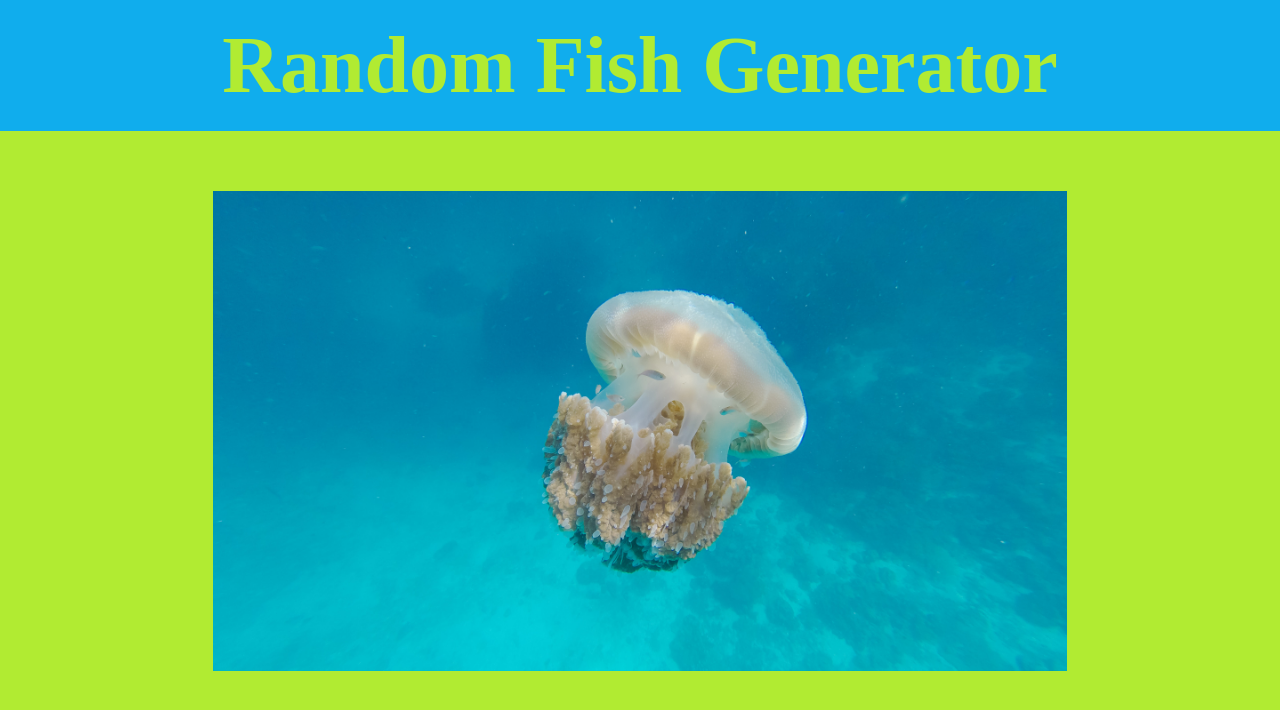
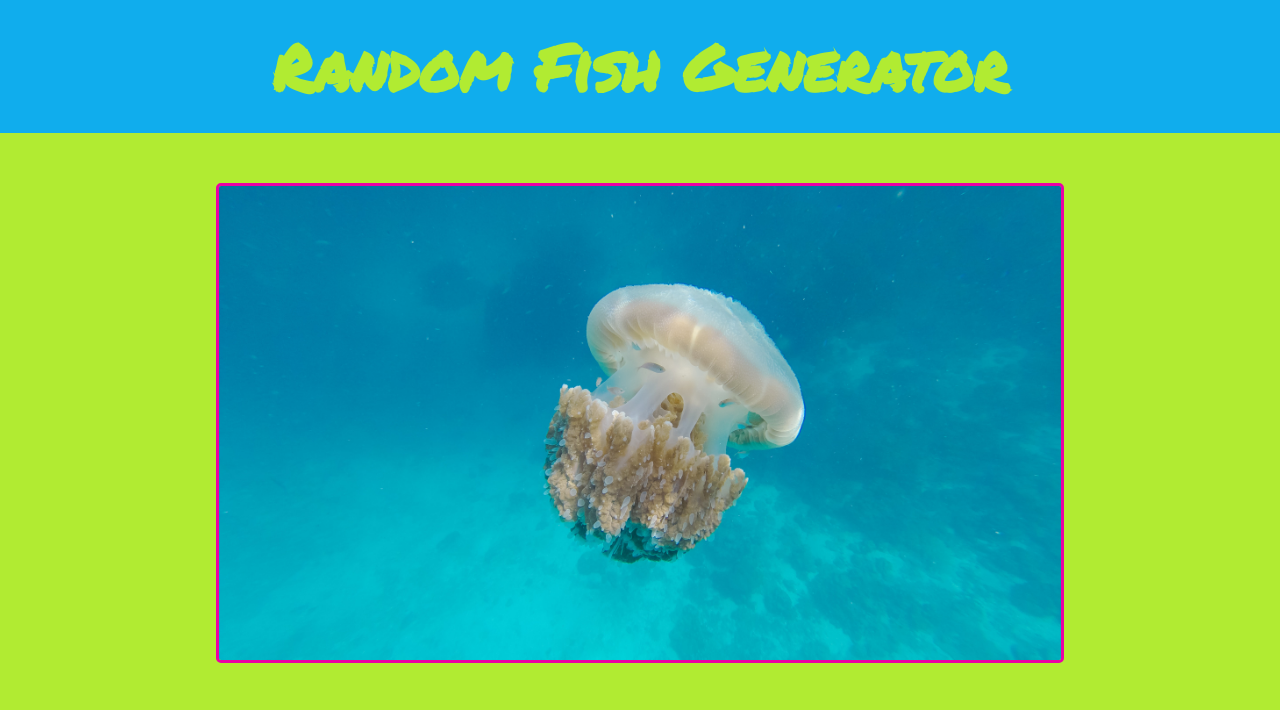
Before and after one commit to bcaruthers/randomFish, a plain HTML site: page index.html in a window 1280 px wide. Drawn offline with Linux system fonts and the light colour scheme.

Commit message:
Added CSS styling

```diff
--- a/index.html
+++ b/index.html
@@ -4,6 +4,7 @@
     <meta charset="UTF-8">
     <meta name="viewport" content="width=device-width, initial-scale=1.0">
     <meta http-equiv="X-UA-Compatible" content="ie=edge">
+    <link href="https://fonts.googleapis.com/css?family=Permanent+Marker" rel="stylesheet">
     <link rel="stylesheet" href="sources/style.css">
     <title>Random Fish</title>
 </head>
--- a/sources/style.css
+++ b/sources/style.css
@@ -6,7 +6,8 @@
 
 .header {
     text-align: center;
-    font-size: 2.5rem;
+    font-size: 2rem;
+    font-family: 'Permanent Marker', cursive;
     padding: 20px;
     background: #10ADED;
     color: #B1EB32;
@@ -18,6 +19,8 @@
 
 img {
     display: block;
-    margin: 60px auto;
+    margin: 50px auto;
     height: 60vh;
+    border: #EB01A5 3px solid;
+    border-radius: 5px;
 }
```
